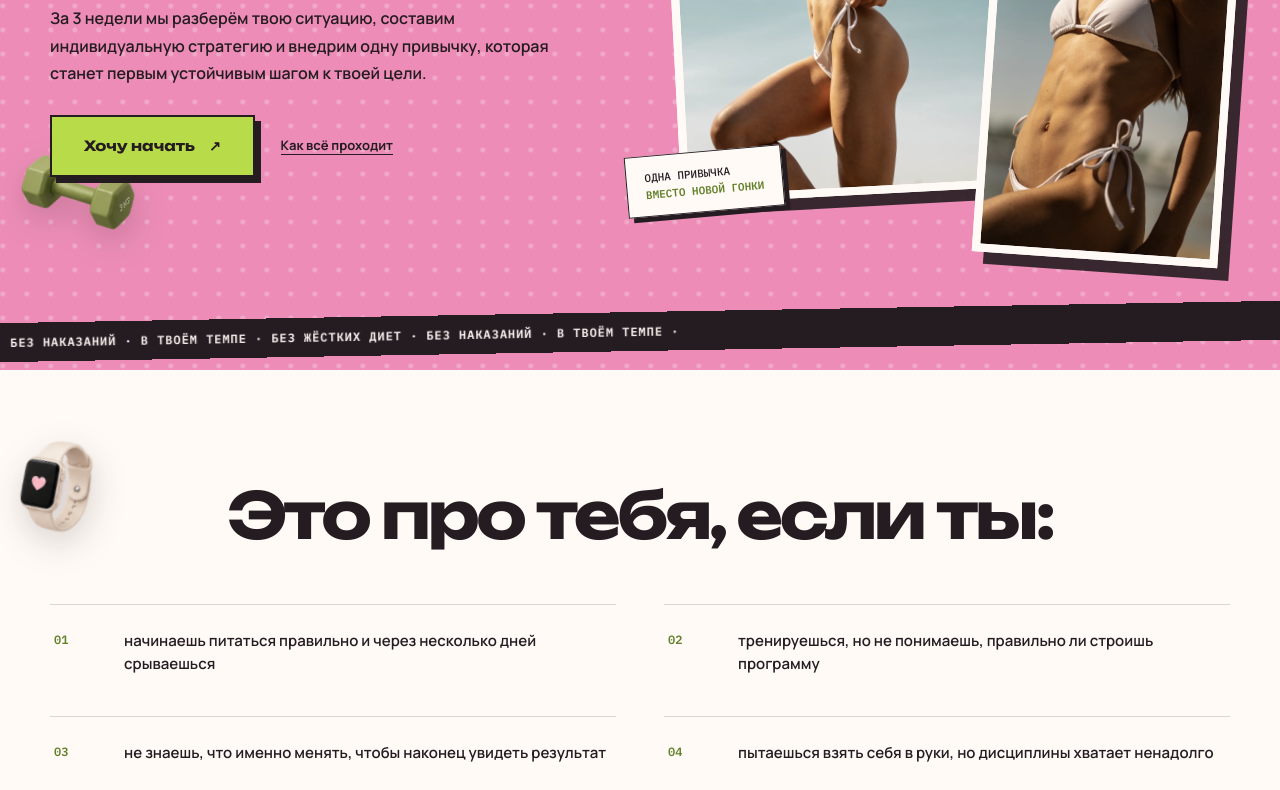
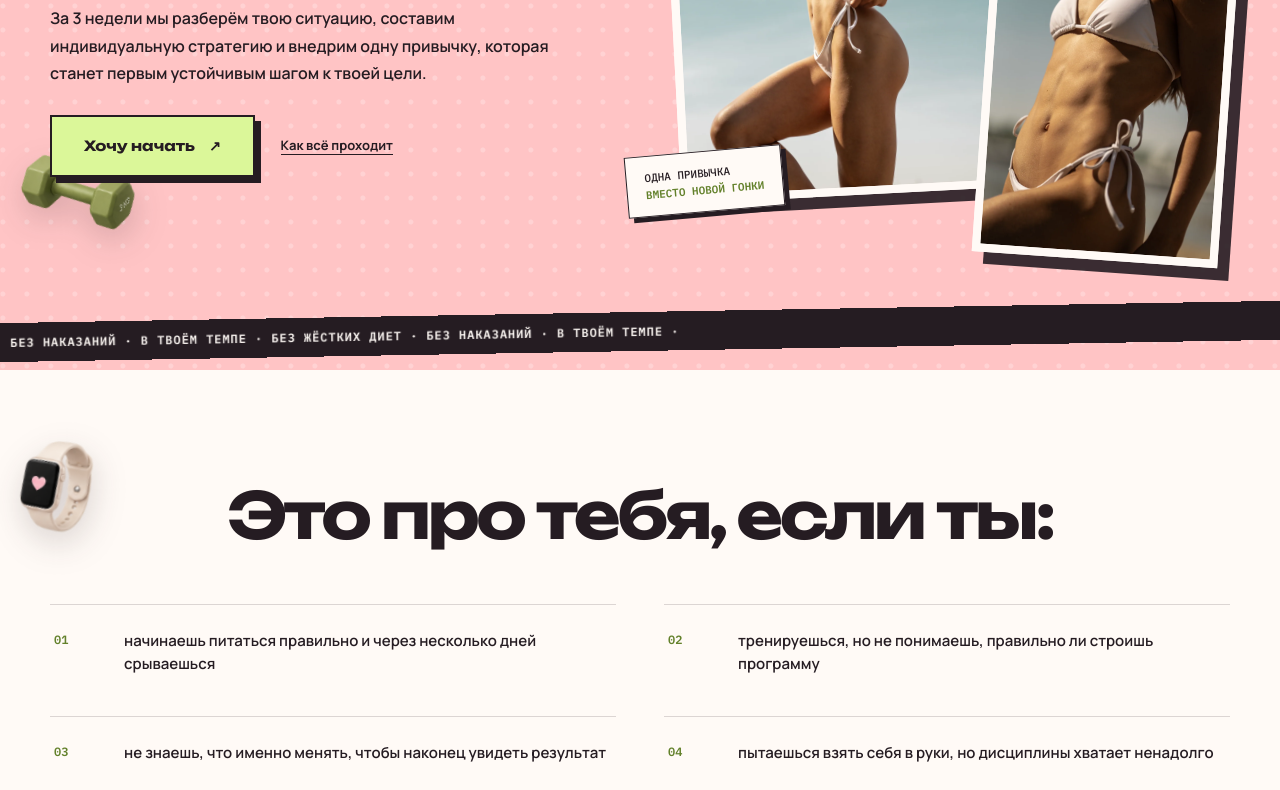
Before and after one commit to yarche-work/reset-katya, a plain HTML site: page index.html in a window 1280 px wide. Shown: the part 480-1270 px from the top of the page. Drawn offline with Linux system fonts and the light colour scheme.

Commit message:
Add files via upload

```diff
--- a/style.css
+++ b/style.css
@@ -71,12 +71,12 @@
 }
 
 :root {
-  --pink: #ed8db7;
-  --pink-soft: #f7bfd5;
-  --pink-pale: #fdeaf1;
+  --pink: #ffc4c5;
+  --pink-soft: #ffe0e0;
+  --pink-pale: #fff6f6;
   --paper: #fffaf6;
   --white: #ffffff;
-  --lime: #b8db49;
+  --lime: #dbf799;
   --green: #63812b;
   --ink: #251c22;
   --muted: #695d64;
@@ -155,7 +155,7 @@ a:focus-visible {
 .btn:hover {
   transform: translate(3px, 3px);
   box-shadow: 3px 3px 0 var(--ink);
-  background: #c8e764;
+  background: #c7e084;
 }
 
 .btn--lg { min-height: 62px; padding-inline: 32px; }
```
